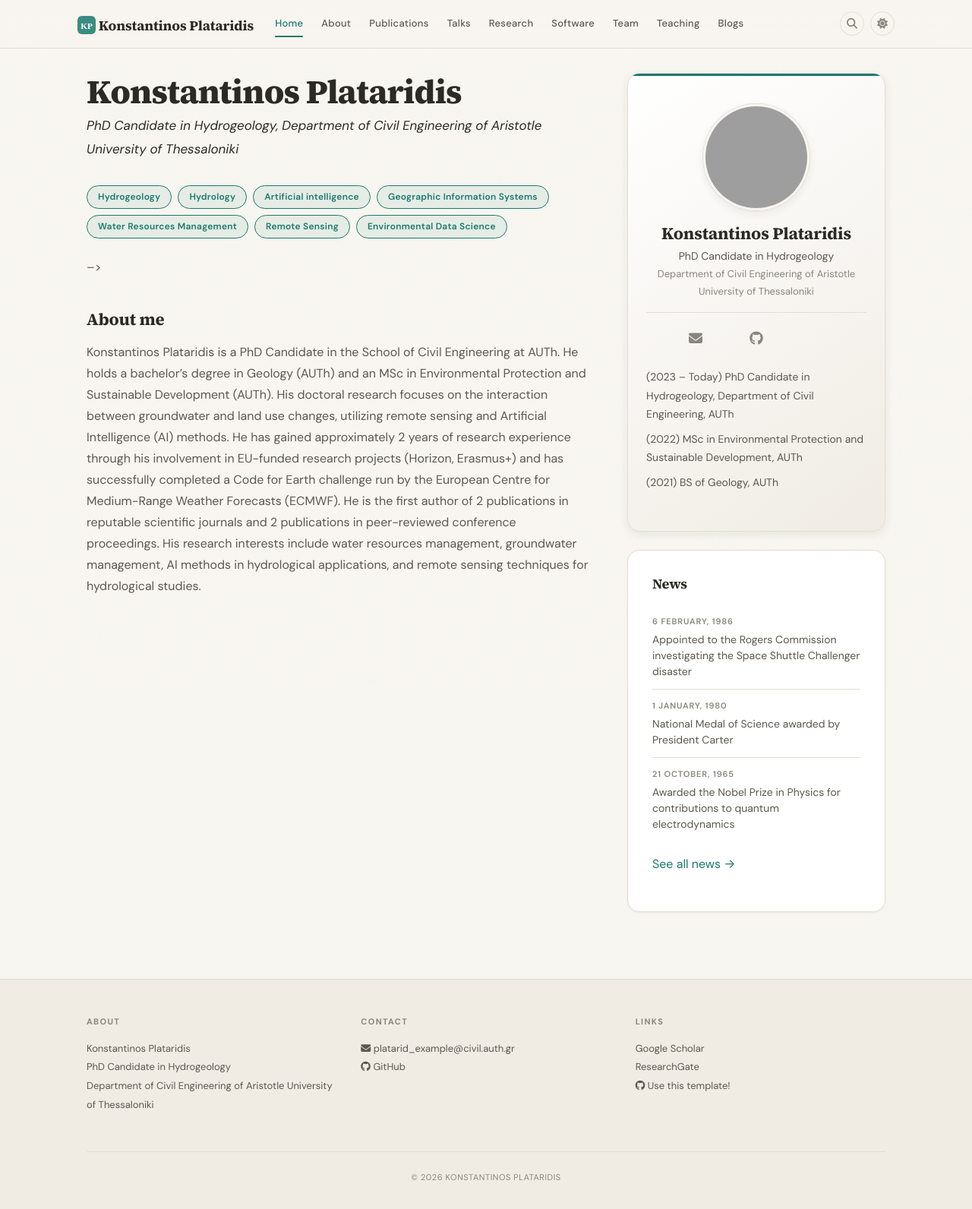
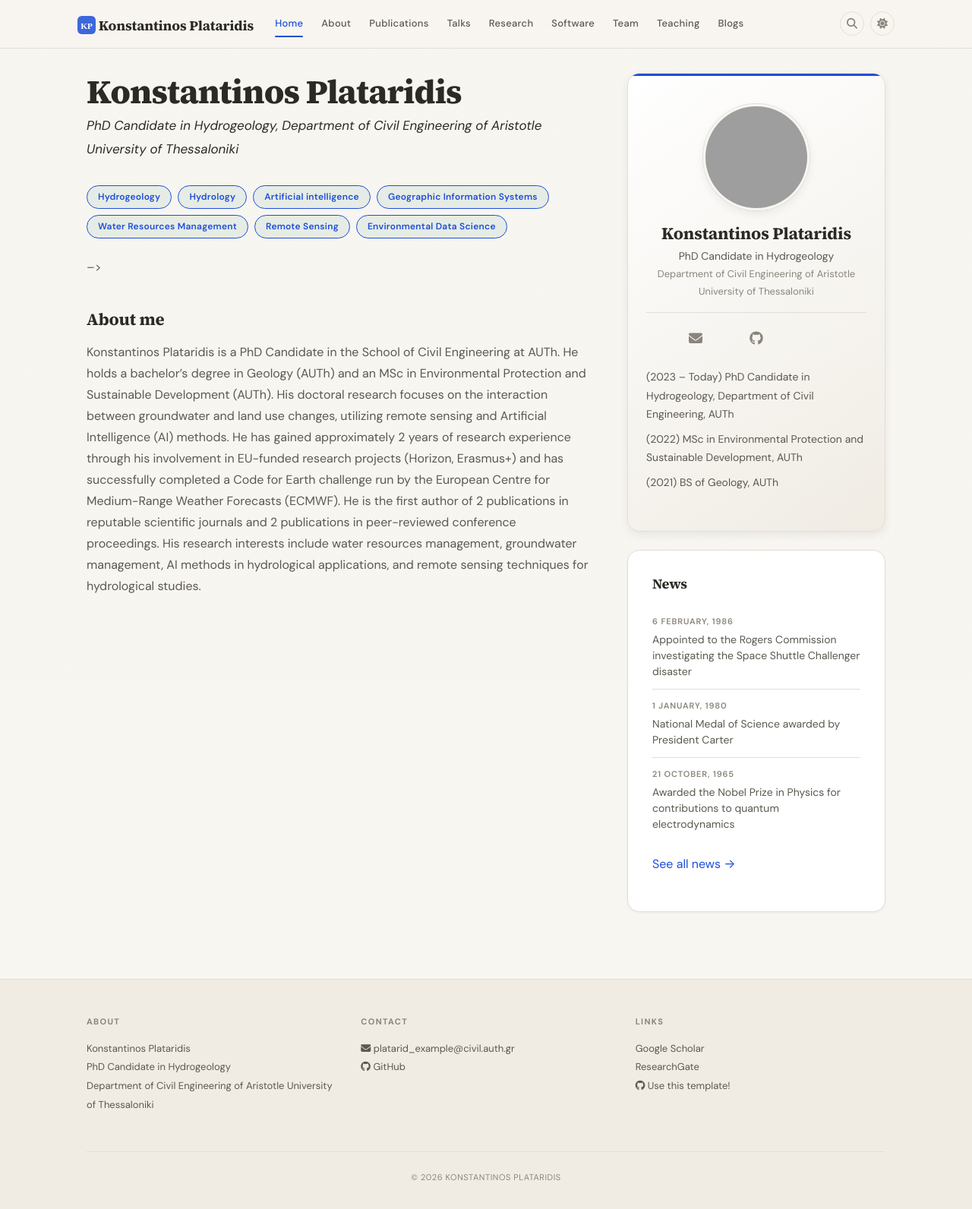
Before and after one commit to KonstantinosPl/KonstantinosPl.github.io, a Jekyll site: the page built from _pages/home.md, in a window 1280 px wide. Shown: the whole page at 76% size. Built offline with Jekyll 4.4.1, drawn with Linux system fonts in a browser that asks for light colours; a style sheet for code colours, icons or effects is not loaded; grey boxes are pictures that could not be loaded.

Commit message:
Change basic colour

```diff
--- a/_config.yml
+++ b/_config.yml
@@ -22,7 +22,7 @@ links:
 # ============================================================
 # STEP 3: Site Settings
 # ============================================================
-accent_color: "#1a7a6d"      # theme color for links and buttons
+accent_color: "#1D4ED8"      # theme color for links and buttons
 dark_mode: true              # show dark mode toggle in navbar
 description: "Academic webpage of Dr. Richard Feynman"
 baseurl: ""
```
